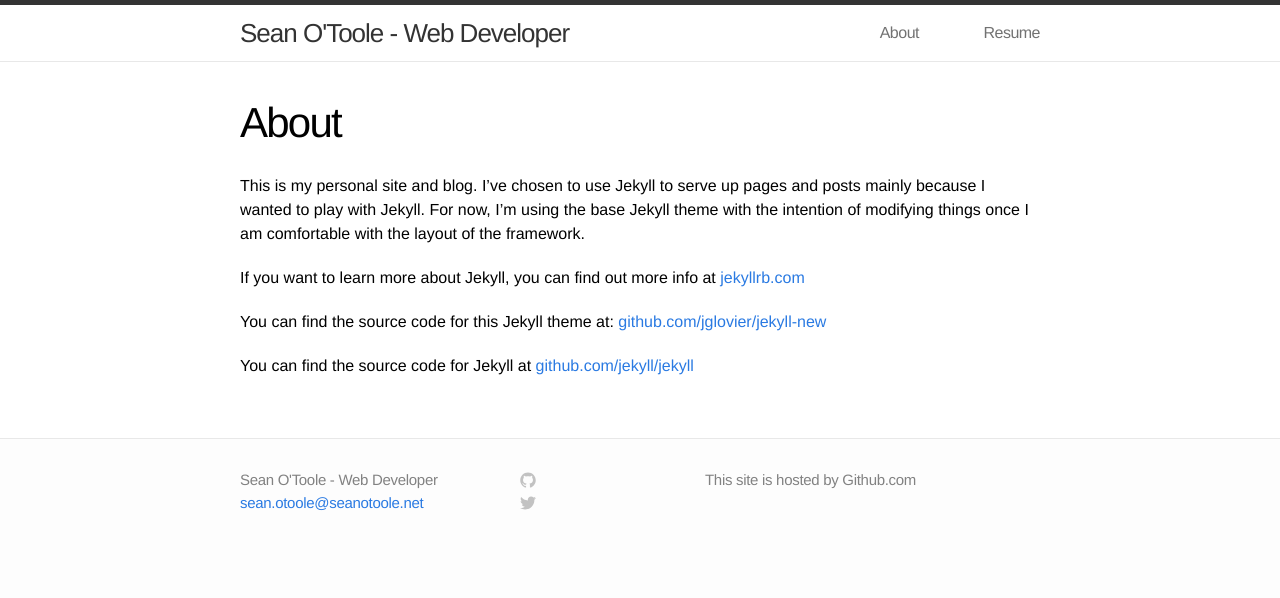
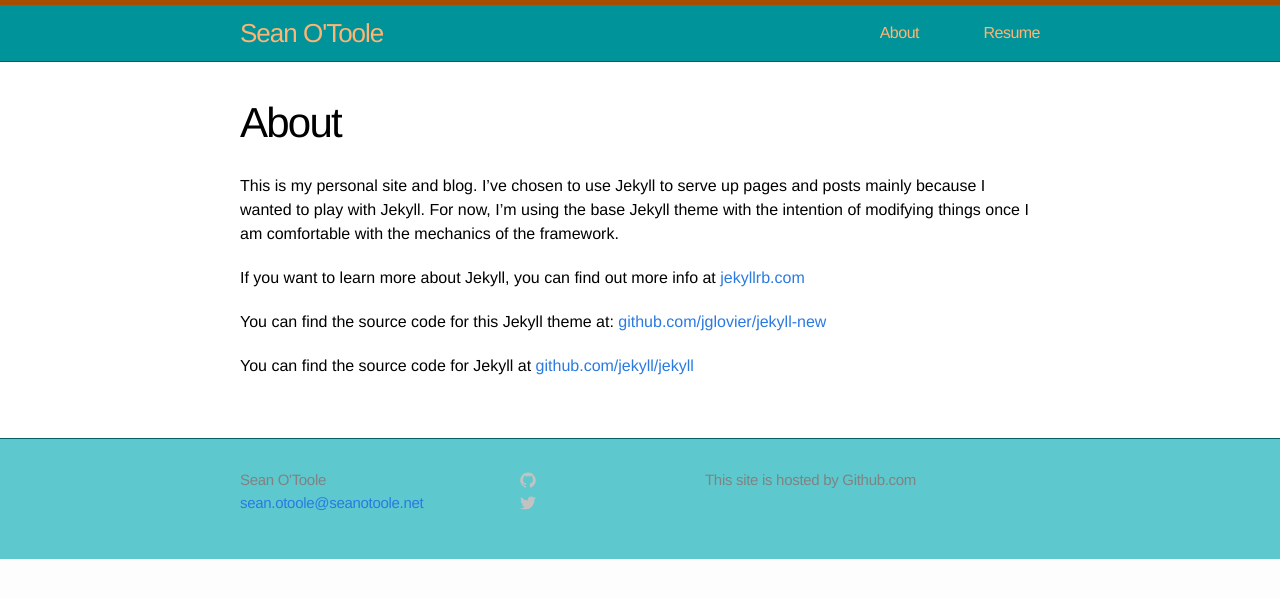
Before and after one commit to seanot/personal_page, a Jekyll site: the page built from about.md, in a window 1280 px wide. Shown: the top 598 px of the page. Built offline with Jekyll 4.4.1, drawn with Linux system fonts in a browser that asks for light colours.

Commit message:
working on color scheme

```diff
--- a/_config.yml
+++ b/_config.yml
@@ -1,9 +1,10 @@
 # Site settings
-title: Sean O'Toole - Web Developer
+title: Sean O'Toole
 email: sean.otoole@seanotoole.net
 description: "This site is hosted by Github.com"
 baseurl: ""
 url: "http://seanotoole.net"
+username: "seanot"
 
 # Build settings
 markdown: kramdown
--- a/_includes/footer.html
+++ b/_includes/footer.html
@@ -27,7 +27,6 @@
                 c0,0.208,0.14,0.449,0.534,0.373c3.081-1.028,5.302-3.935,5.302-7.362C15.76,3.906,12.285,0.431,7.999,0.431z"/>
               </svg>
             </span>
-            <span class="username">{{ site.username }}</span>
           </a>
         </li>
         <li>
@@ -44,7 +43,6 @@
                 c6.015,0,9.304-4.983,9.304-9.304c0-0.142-0.003-0.283-0.009-0.423C14.976,4.29,15.531,3.714,15.969,3.058z"/>
               </svg>
             </span>
-            <span class="username">{{ site.username }}</span>
           </a>
         </li>
       </ul>
--- a/about.md
+++ b/about.md
@@ -4,7 +4,7 @@ title: About
 permalink: /about/
 ---
 
-This is my personal site and blog. I've chosen to use Jekyll to serve up pages and posts mainly because I wanted to play with Jekyll. For now, I'm using the base Jekyll theme with the intention of modifying things once I am comfortable with the layout of the framework.
+This is my personal site and blog. I've chosen to use Jekyll to serve up pages and posts mainly because I wanted to play with Jekyll. For now, I'm using the base Jekyll theme with the intention of modifying things once I am comfortable with the mechanics of the framework.
 
 If you want to learn more about Jekyll, you can find out more info  at [jekyllrb.com](http://jekyllrb.com/)
 
--- a/css/main.css
+++ b/css/main.css
@@ -41,17 +41,17 @@ a:visited { color: #205caa; }
 /* Site header */
 
 .site-header {
-  border-top: 5px solid #333;
-  border-bottom: 1px solid #e8e8e8;
+  border-top: 5px solid #a64d00;
+  border-bottom: 1px solid #006064;
   min-height: 56px;
-  background-color: white;
+  background-color: #01939a;
 }
 
 .site-title,
 .site-title:hover,
 .site-title:visited {
   display: block;
-  color: #333;
+  color: #ffb473;
   font-size: 26px;
   letter-spacing: -1px;
   float: left;
@@ -69,14 +69,15 @@ a:visited { color: #205caa; }
 
 .site-nav .page-link {
   margin-left: 20px;
-  color: #727272;
+  color: #ffb473;
   letter-spacing: -.5px;
 }
 
 /* Site footer */
 
 .site-footer {
-  border-top: 1px solid #e8e8e8;
+  border-top: 1px solid #006064;
+  background-color: #5dc8cd;
   padding: 30px 0;
 }
 
```
